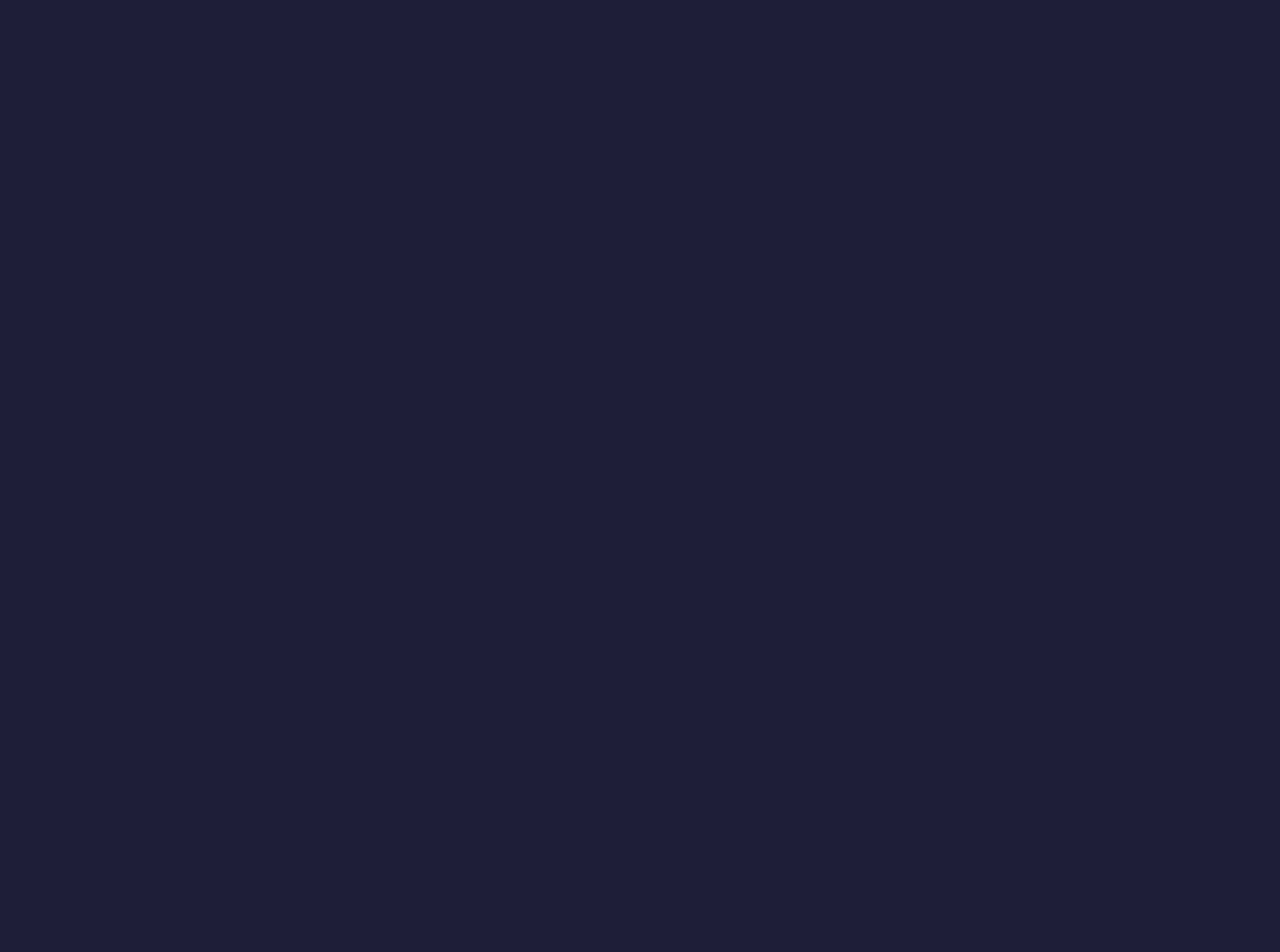
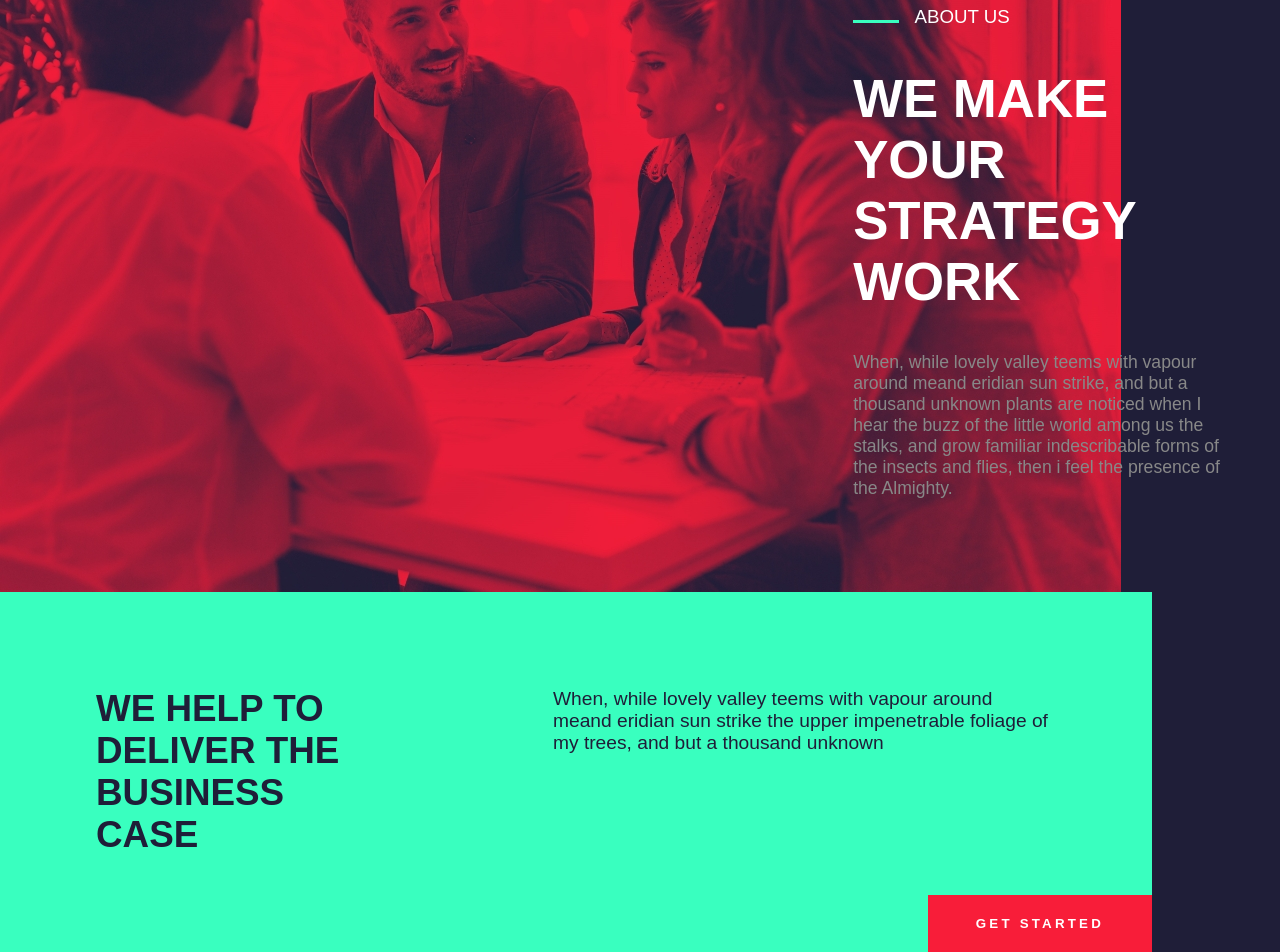
Before and after one commit to DavideSias/proj-html-vuejs, a Vue app: page / in a window 1280 px wide. Shown: the part 1631-2583 px from the top of the page. Before the commit the page ends 1543 px from the top, so only its background shows below. Built offline with nearby package versions, Linux system fonts and the light colour scheme; a web font is replaced by a local one.

Commit message:
Add about-us section

```diff
--- /dev/null
+++ b/src/components/AboutusComponent.vue
@@ -0,0 +1,130 @@
+<template>
+  <section>
+    <div class="about-us">
+      <div class="container">
+        <div class="about-us-text">
+          <h3>about us</h3>
+          <h2>we make your strategy work</h2>
+          <p>
+            When, while lovely valley teems with vapour around
+            meand eridian sun strike, and but a thousand unknown plants are noticed
+            when I hear the buzz of the little world among us the stalks, and grow
+            familiar indescribable forms of the insects and flies, then i feel the
+            presence of the Almighty.
+          </p>
+        </div>
+      </div>
+    </div>
+    <div class="get-started">
+      <div class="text-container">
+        <h2>WE HELP TO DELIVER THE BUSINESS CASE</h2>
+        <p>
+          When, while lovely valley teems with vapour around
+          meand eridian sun strike the upper impenetrable foliage of my trees,
+          and but a thousand unknown
+        </p>
+      </div>
+      <button>GET STARTED</button>
+    </div>
+  </section>
+</template>
+
+<script>
+export default {
+  name: 'AboutusComponent',
+};
+</script>
+
+<style lang="scss" scoped>
+@import '@/assets/scss/variables';
+  .about-us{
+    height: 85vh;
+    background-image: url('@/img/business-people-working-together-on-project-and-5FHSKBL.jpg');
+    background-position-x: left;
+    background-position-y: center;
+    background-repeat: no-repeat;
+
+    .container{
+      max-width: 1500px;
+      height: 100%;
+      margin: 0 auto;
+      padding: 3rem;
+      display: flex;
+      justify-content: flex-end;
+      align-items: center;
+      color: white;
+
+      .about-us-text{
+        width: 32%;
+
+        h3{
+          font-weight: 400;
+        }
+
+        h3, h2{
+          text-transform: uppercase;
+          margin-bottom: 2.5rem;
+        }
+
+        h3::before {
+        margin-right: 1rem;
+        content: '';
+        display: inline-block;
+        width: 12%;
+        border-bottom: 3px solid $btn-light-color;
+        }
+
+        h2{
+          font-size: 3.3rem;
+        }
+
+        p{
+          color: #888;
+          font-size: 1.1rem;
+        }
+      }
+    }
+  }
+
+  .get-started{
+    position: relative;
+    width: 90%;
+    background-color: $btn-light-color;
+    padding: 6rem;
+
+    .text-container{
+      max-width: 1200px;
+      margin: 0 auto;
+      display: flex;
+      column-gap: 12rem;
+      color: $brand-color;
+
+      h2{
+        flex: 0 1 70%;
+        font-size: 2.3rem;
+      }
+
+      p{
+        font-size: 1.2rem;
+
+      }
+    }
+
+    button{
+      position: absolute;
+      right: 0;
+      bottom: 0;
+      padding: 1.3rem 3rem;
+      background-color: $hover-color;
+      color: white;
+      letter-spacing: 0.2rem;
+      font-weight: 600;
+      border: none;
+      cursor: pointer;
+
+      &:hover{
+        opacity: 0.8;
+      }
+    }
+  }
+</style>
--- a/src/components/MainSection.vue
+++ b/src/components/MainSection.vue
@@ -1,16 +1,19 @@
 <template>
   <main>
     <consultant-component class="consultant" />
+    <aboutus-component />
   </main>
 </template>
 
 <script>
+import AboutusComponent from './AboutusComponent.vue';
 import ConsultantComponent from './ConsultantComponent.vue';
 
 export default {
   name: 'MainSection',
   components: {
     ConsultantComponent,
+    AboutusComponent,
   },
 };
 </script>
```
